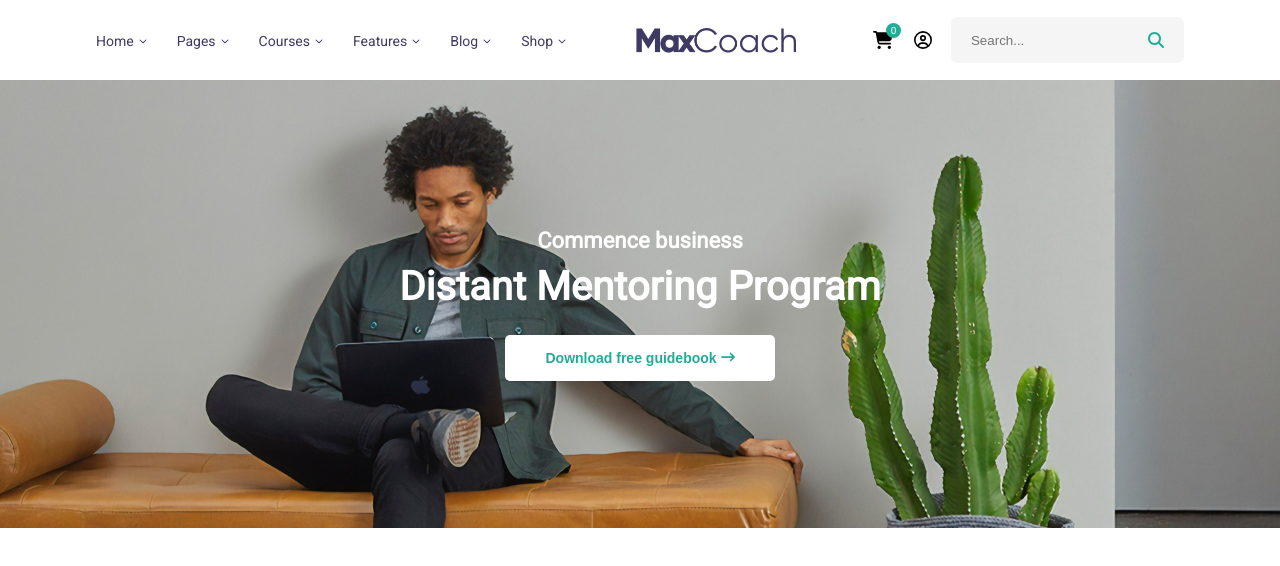
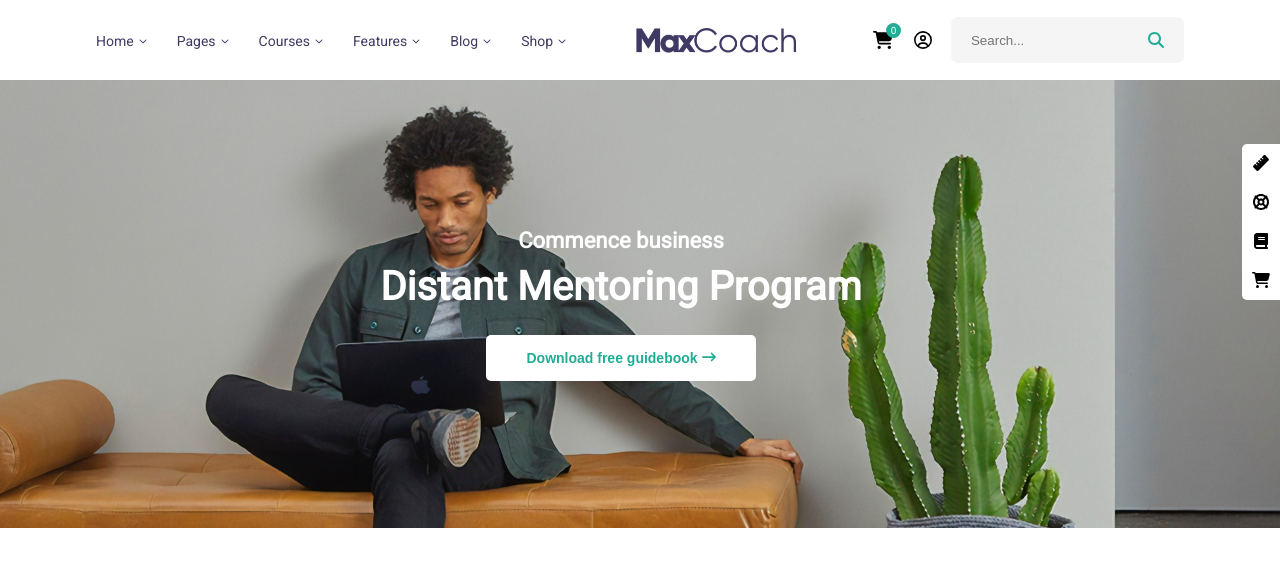
Before and after one commit to SimoneCalzari/proj-html-vuejs, a Vue app: page / in a window 1280 px wide. Shown: the top 566 px of the page. Built offline with nearby package versions, Linux system fonts and the light colour scheme.

Commit message:
feat: menu laterale jumbo

```diff
--- a/src/components/HeaderLogo.vue
+++ b/src/components/HeaderLogo.vue
@@ -9,11 +9,8 @@ export default {};
 </template>
 
 <style scoped lang="scss">
-.logo-container {
+img {
   width: 160px;
-  img {
-    width: 100%;
-    display: block;
-  }
+  display: block;
 }
 </style>
--- a/src/components/HeaderSearch.vue
+++ b/src/components/HeaderSearch.vue
@@ -30,6 +30,7 @@ export default {};
     align-items: center;
     justify-content: center;
     font-size: 18px;
+    cursor: pointer;
     .notify {
       font-size: 10px;
       color: white;
--- a/src/components/Jumbo.vue
+++ b/src/components/Jumbo.vue
@@ -1,8 +1,10 @@
 <script>
 import JumboButton from "./JumboButton.vue";
+import JumboSmallMenu from "./JumboSmallMenu.vue";
 export default {
   components: {
     JumboButton,
+    JumboSmallMenu,
   },
 };
 </script>
@@ -10,9 +12,14 @@ export default {
 <template>
   <section id="jumbo">
     <div class="jumbo-content flex">
+      <div class="jumbo-info flex">
         <h2>Commence business</h2>
         <h1>Distant Mentoring Program</h1>
         <JumboButton />
+      </div>
+      <div class="jumbo-menu-small">
+        <JumboSmallMenu />
+      </div>
     </div>
   </section>
 </template>
@@ -24,10 +31,12 @@ export default {
   background-size: cover;
   .jumbo-content {
     height: 100%;
+  }
+  .jumbo-info {
+    flex-grow: 1;
     flex-direction: column;
+    justify-content: center;
     align-items: center;
-    justify-content: center;
-  }
     h1 {
       font-size: 40px;
       color: white;
@@ -39,4 +48,5 @@ export default {
       margin-bottom: 10px;
     }
   }
+}
 </style>
--- /dev/null
+++ b/src/components/JumboSmallMenu.vue
@@ -0,0 +1,27 @@
+<script>
+export default {};
+</script>
+
+<template>
+  <ul class="flex">
+    <li><font-awesome-icon icon="fa-solid fa-ruler" /></li>
+    <li><font-awesome-icon icon="fa-solid fa-life-ring" /></li>
+    <li><font-awesome-icon icon="fa-solid fa-book" /></li>
+    <li><font-awesome-icon icon="fa-solid fa-cart-shopping" /></li>
+  </ul>
+</template>
+
+<style scoped lang="scss">
+ul {
+  flex-direction: column;
+  background-color: white;
+  border-top-left-radius: 5px;
+  border-bottom-left-radius: 5px;
+  margin-top: 5vw;
+  li {
+    padding: 10px;
+    text-align: center;
+    cursor: pointer;
+  }
+}
+</style>
```
Also changed, not shown: src/main.js (+7 -1 lines). Lines whose indentation alone changed are shown as unchanged.
